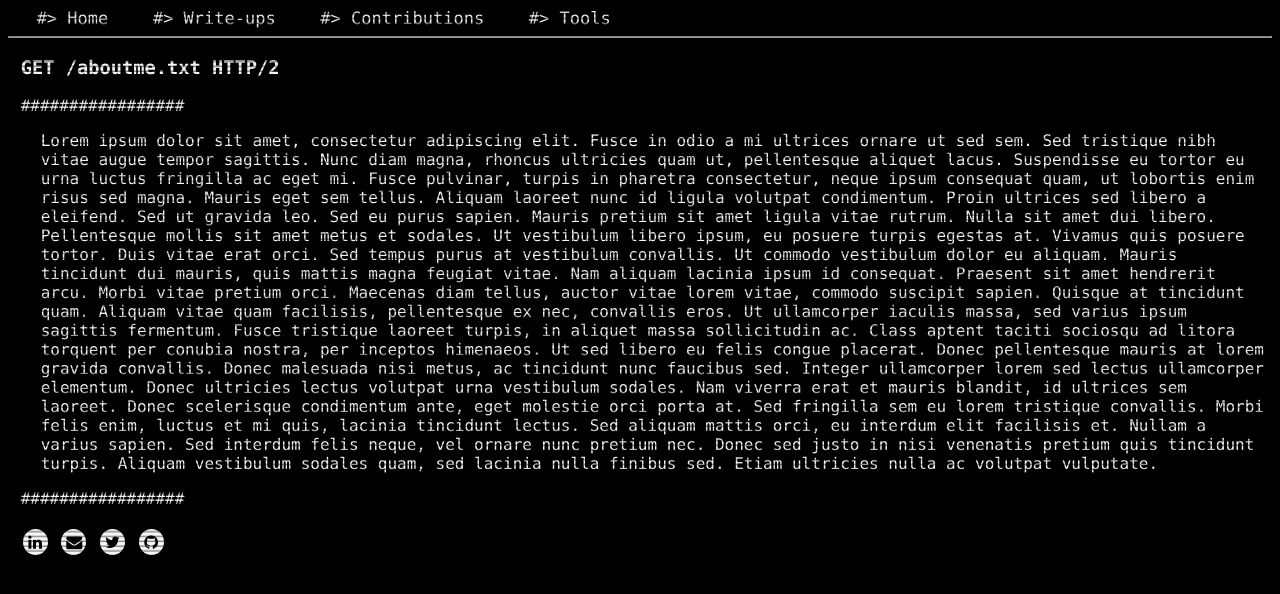
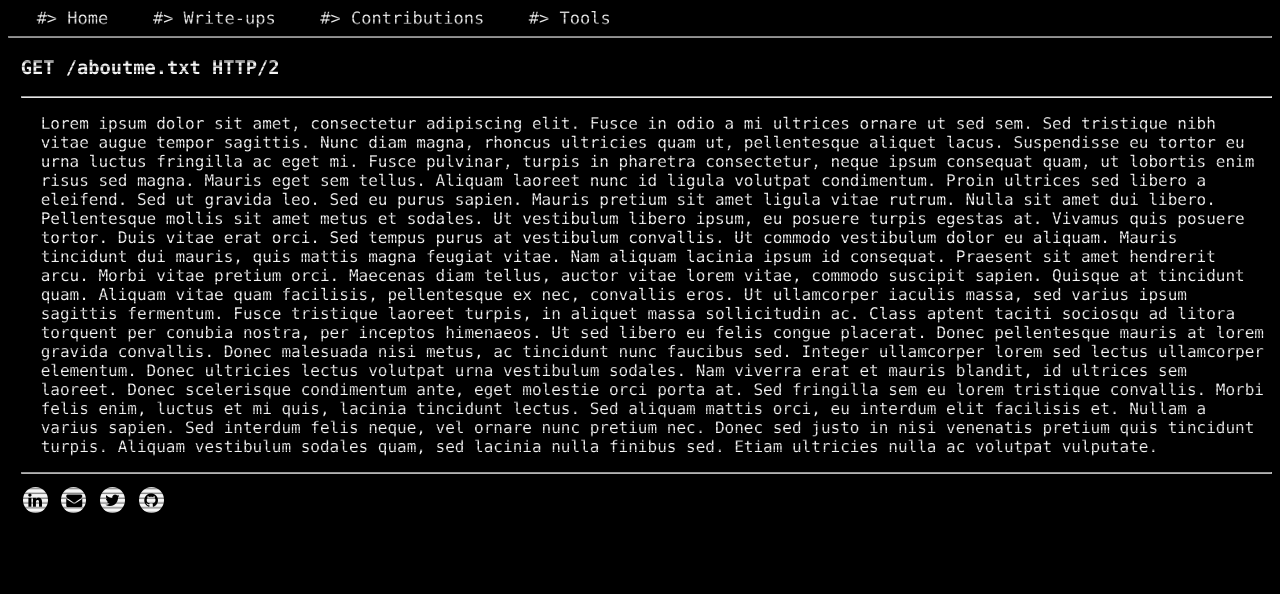
Before and after one commit to dhmosfunk/dhmosfunk.github.io, a Jekyll site: the page built from index.html, in a window 1280 px wide. Shown: the top 594 px of the page. Built offline with Jekyll 4.4.1, drawn with Linux system fonts in a browser that asks for light colours.

Commit message:
add line

```diff
--- a/index.html
+++ b/index.html
@@ -6,6 +6,6 @@ layout: default
 ---
 
 <h3 class="typing">GET /aboutme.txt HTTP/2</H3>
-<p>#################</p>
+<hr>
     <p class="data">{{site.aboutme}}</p>
-<p>#################</p>
+<hr>
```
